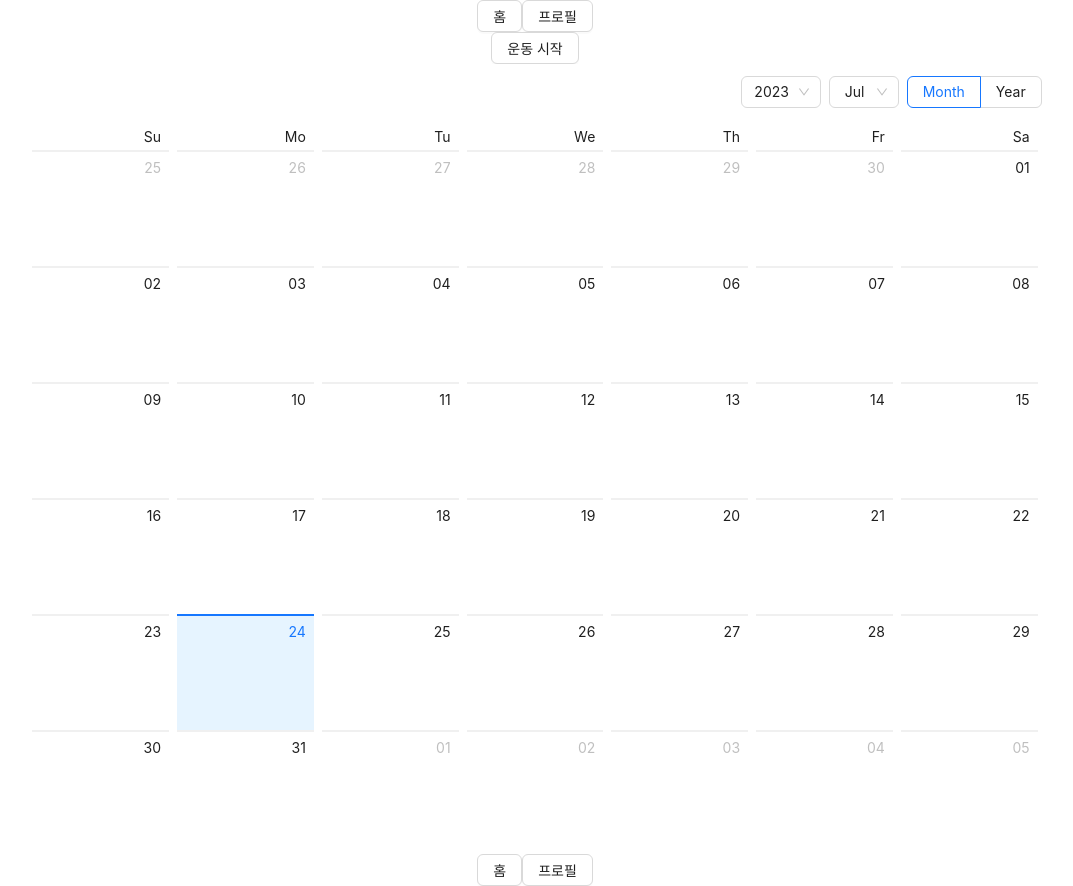
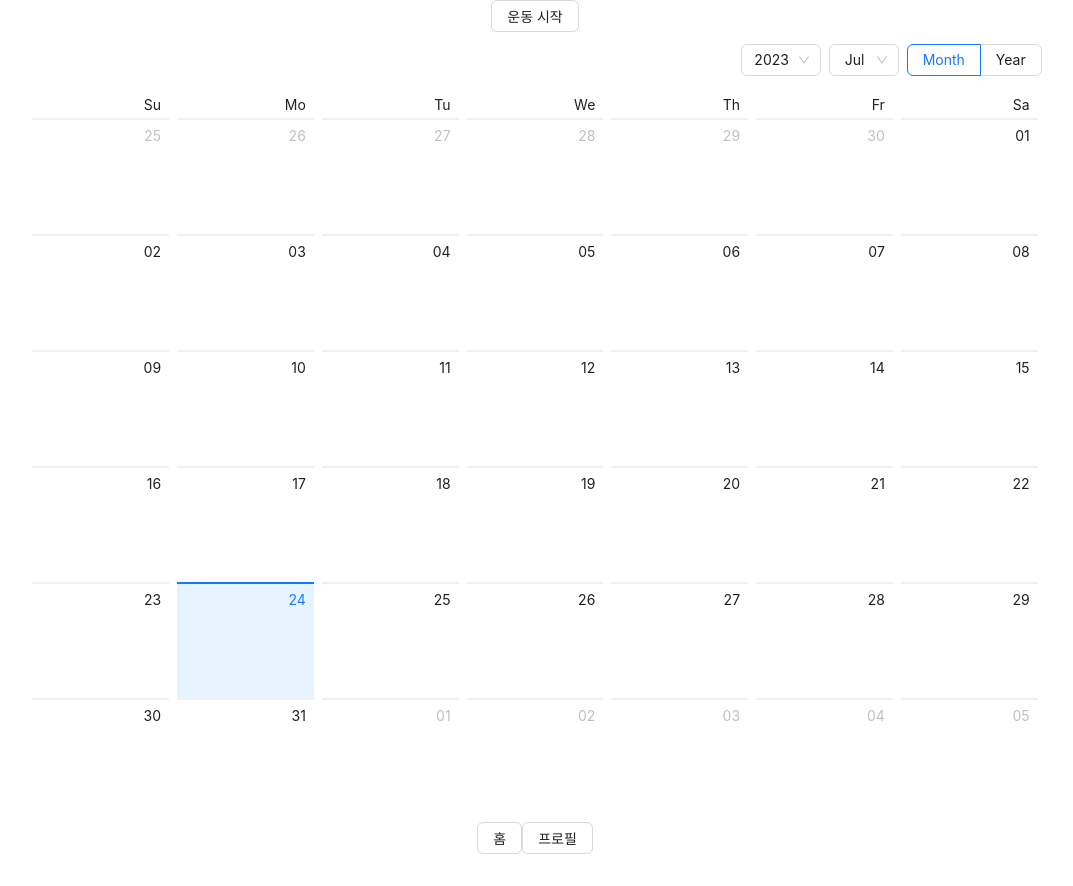
Before and after one commit to WePung/maeuntam, a React (Create React App) app: page / in a window 1280 px wide. Shown: the whole page, without its empty margins (105-1178 px from the left). After the commit the page ends 854 px from the top, so only its background shows below. Built offline with nearby package versions, Linux system fonts and the light colour scheme.

Commit message:
Remove
필요없는 코드 제거

```diff
--- a/src/pages/Home.js
+++ b/src/pages/Home.js
@@ -22,7 +22,6 @@ const Home = () => {
 
   return (
     <>
-      <Menu />
       {cookies.userInfo == 1 ? (
         <></>
       ) : (
```
